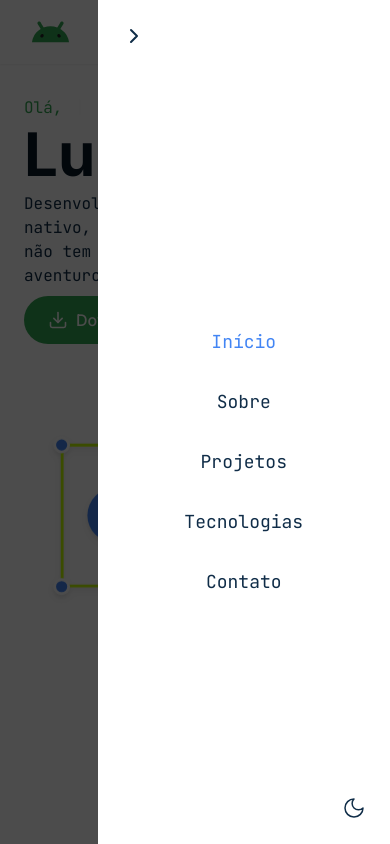
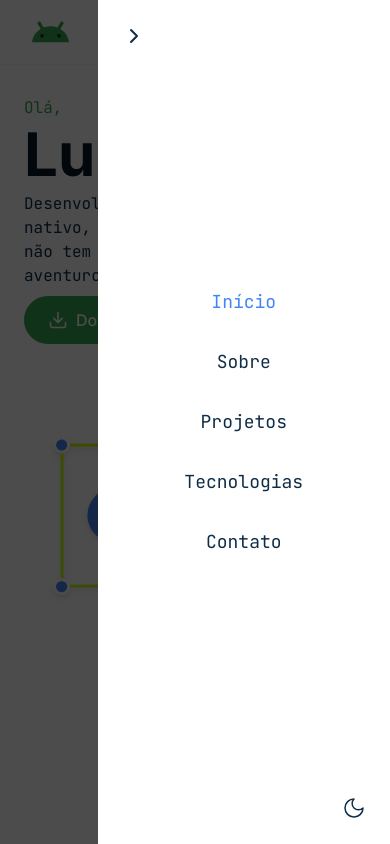
Before and after one commit to luizlealdev/portifolio, a Next.js app: page / in a window 390 px wide. Both pictures are taken after a click on the button "Abrir menu". Shown: the top 844 px of the page. Built offline with nearby package versions, Linux system fonts and the light colour scheme; no server answers.

Commit message:
Fix mobile drawer menu

```diff
--- a/src/components/Menu.tsx
+++ b/src/components/Menu.tsx
@@ -220,10 +220,10 @@ const Menu = () => {
                             duration: 0.25,
                             ease: "easeInOut",
                         }}
-                        className="fixed top-0 right-0 h-screen w-9/12 bg-background p-4 z-50"
+                        className="fixed top-0 right-0 h-screen w-9/12 bg-background flex flex-col p-4 z-50"
                     >
                         <button
-                            className="p-2 rounded-lg hover:bg-foreground-primary transition-all ease-in-out duration-350 focus:text-primary-blue dark:focus:text-font-primary hover:text-primary-blue dark:hover:text-font-primary"
+                            className="p-2 mr-auto rounded-lg hover:bg-foreground-primary transition-all ease-in-out duration-350 focus:text-primary-blue dark:focus:text-font-primary hover:text-primary-blue dark:hover:text-font-primary"
                             onClick={() => {
                                 toggleMenu();
                                 openSound?.play();
@@ -318,7 +318,7 @@ const Menu = () => {
                                 toggleTheme();
                                 switchSound?.play();
                             }}
-                            className="fixed bottom-4 right-4 p-2 rounded-lg hover:bg-foreground-primary hover:text-primary-blue focus:text-primary-blue dark:focus:text-font-primary dark:hover:text-font-primary"
+                            className="ml-auto p-2 rounded-lg hover:bg-foreground-primary hover:text-primary-blue focus:text-primary-blue dark:focus:text-font-primary dark:hover:text-font-primary"
                         >
                             <motion.span
                                 key={resolvedTheme}
```
